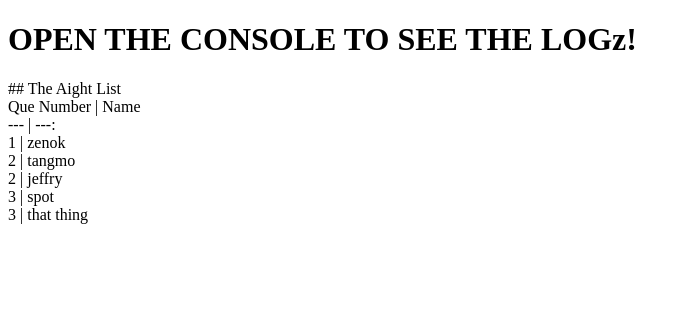
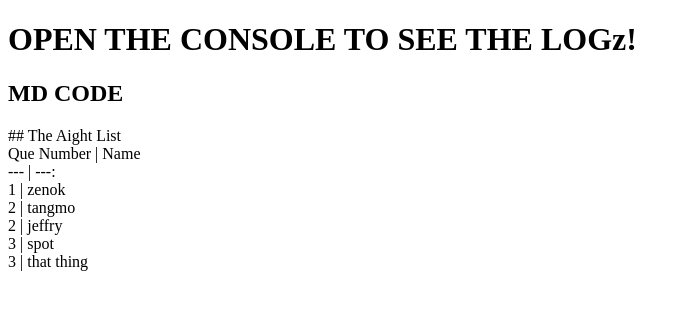
Before and after one commit to ericjulander/array-function-example, a plain HTML site: page index.html in a window 1280 px wide. Shown: the whole page, without its empty margins (0-689 px from the left). Drawn offline with Linux system fonts and the light colour scheme.

Commit message:
Added some finishing touches

```diff
--- a/index.html
+++ b/index.html
@@ -4,6 +4,7 @@
 </head>
 <body>
 <h1>OPEN THE CONSOLE TO SEE THE LOGz!</h1>
+<h2>MD CODE</h2>
 <p id="md-box"></p>
 <script type = "text/javascript" src="./array-functions.js"></script>
 </body>
```
